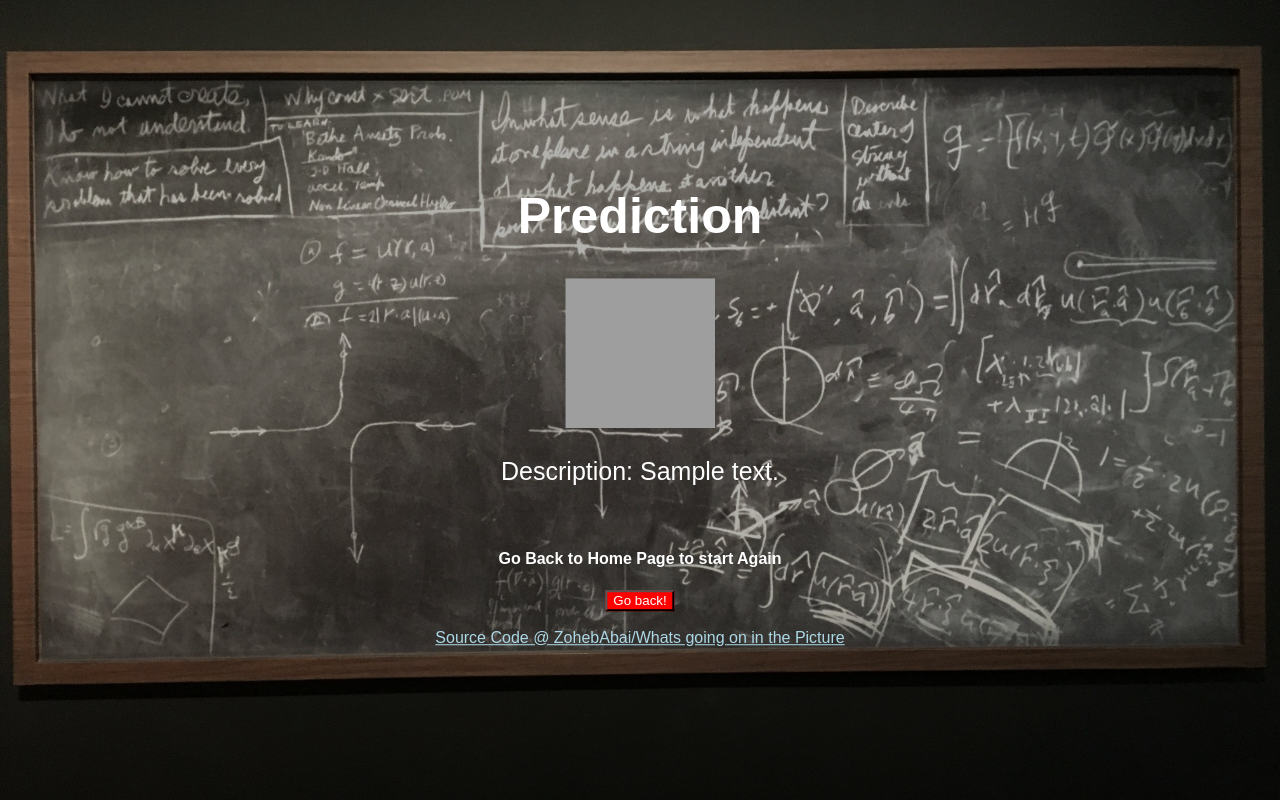
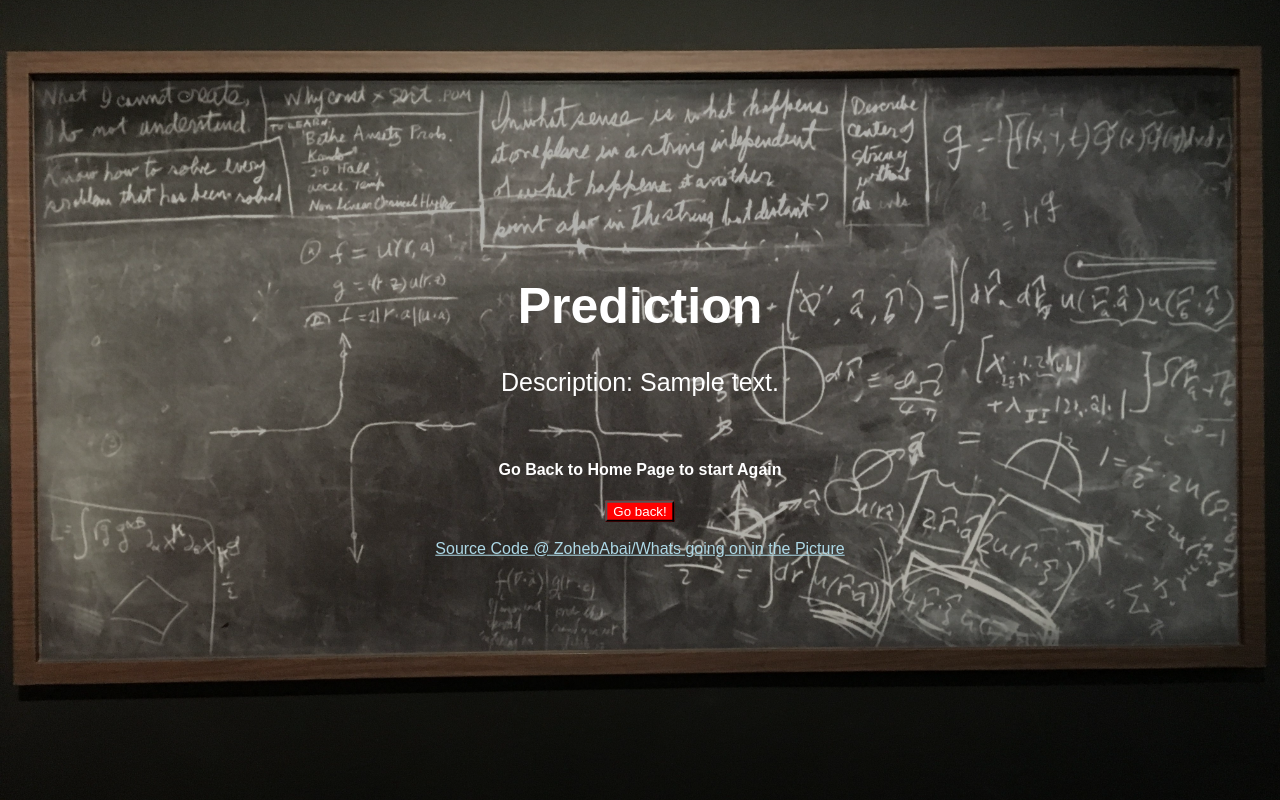
Before and after one commit to ZohebAbai/Whats_going_on_in_the_Picture, a Flask app: template templates/result.html in a window 1280 px wide. Run offline with Flask 2, Linux system fonts and the light colour scheme; the template is opened without the code that fills it: most values are stand-ins (such as "Sample title", 1, 10 or a date in 2020); grey boxes are pictures that could not be loaded.

Commit message:
Update result.html

```diff
--- a/templates/result.html
+++ b/templates/result.html
@@ -34,7 +34,6 @@ body {
 <div class="hero-image">
 	<div class="hero-text">
 		<h1 style="font-size:50px">Prediction</h1>
-		<img src="/static/upload.jpg" alt="Your input image" width="150" height="150"/>
 		<p style="font-size:25px">Description: {{ description }}</p>
 		<br>
 		<h4> Go Back to Home Page to start Again </h4>
```
